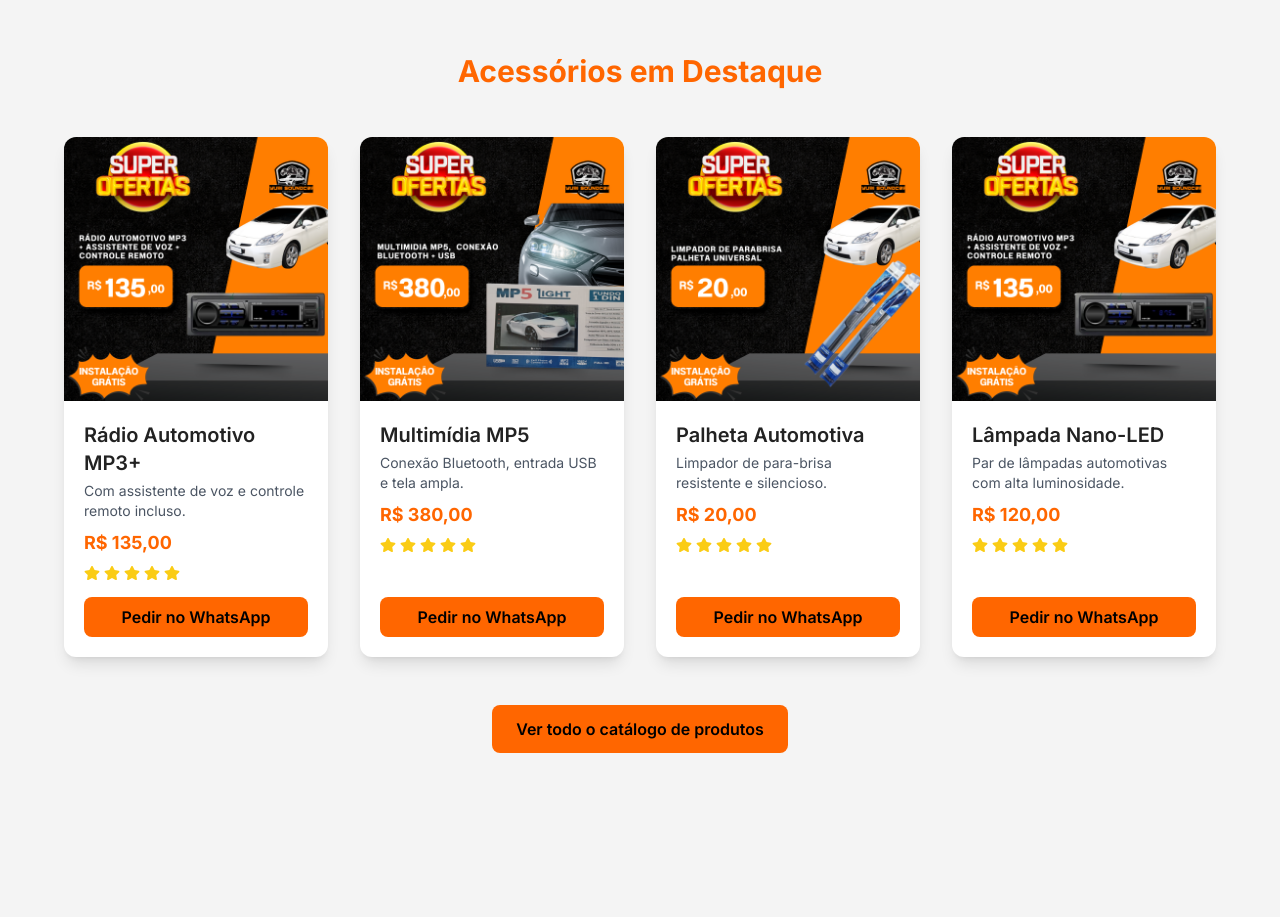
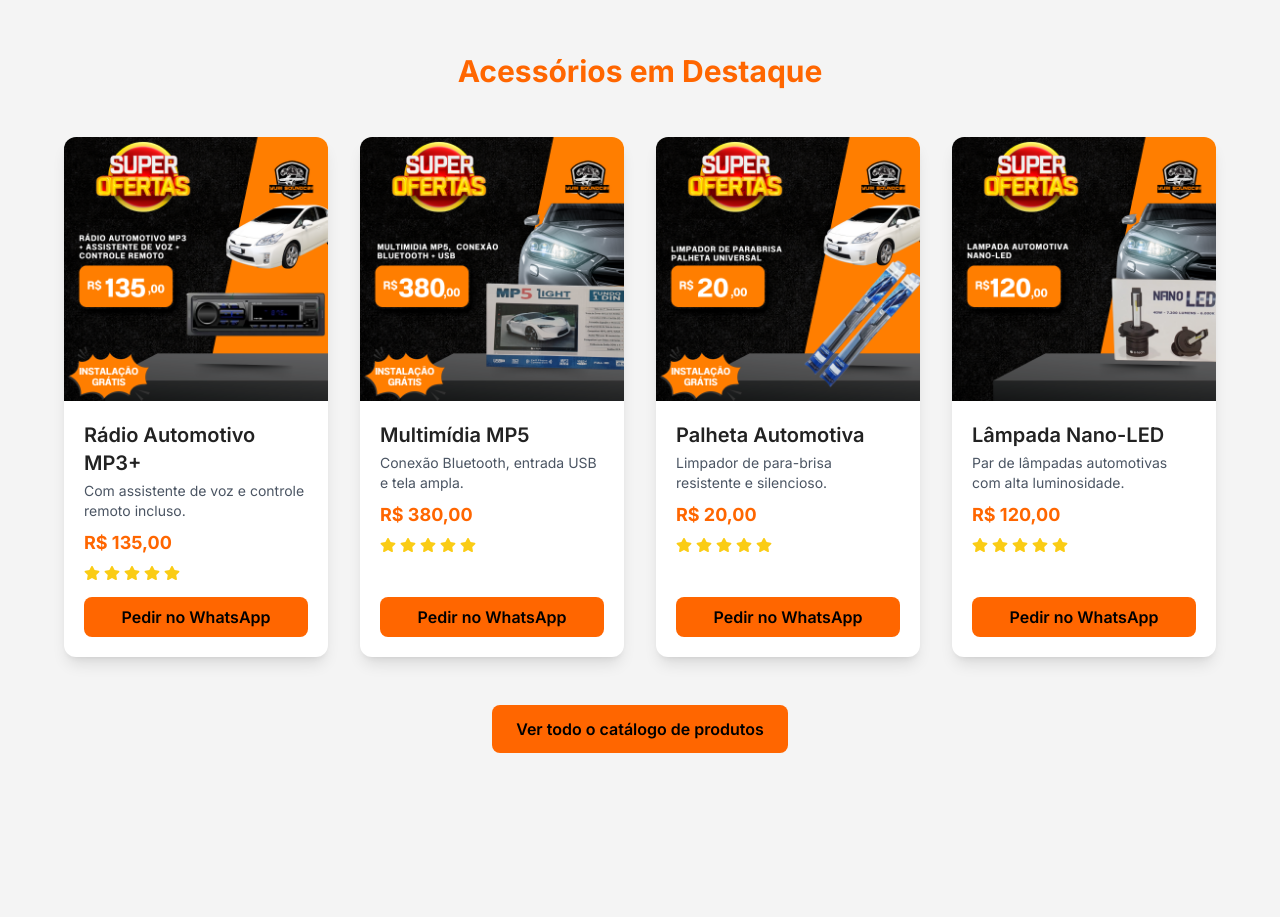
Before and after one commit to adriolivdev/yurisoundcar-landing, a React (Vite) app: page / in a window 1280 px wide. Shown: the part 1800-2717 px from the top of the page. Built offline with nearby package versions, Linux system fonts and the light colour scheme.

Commit message:
fix: imagem de produto trocada

```diff
--- a/src/components/ProductsSection.tsx
+++ b/src/components/ProductsSection.tsx
@@ -22,7 +22,7 @@ const produtos = [
   {
     nome: 'Lâmpada Nano-LED',
     descricao: 'Par de lâmpadas automotivas com alta luminosidade.',
-    imagem: '/5.png',
+    imagem: '/1.png',
     preco: 'R$ 120,00',
   },
 ]
```
